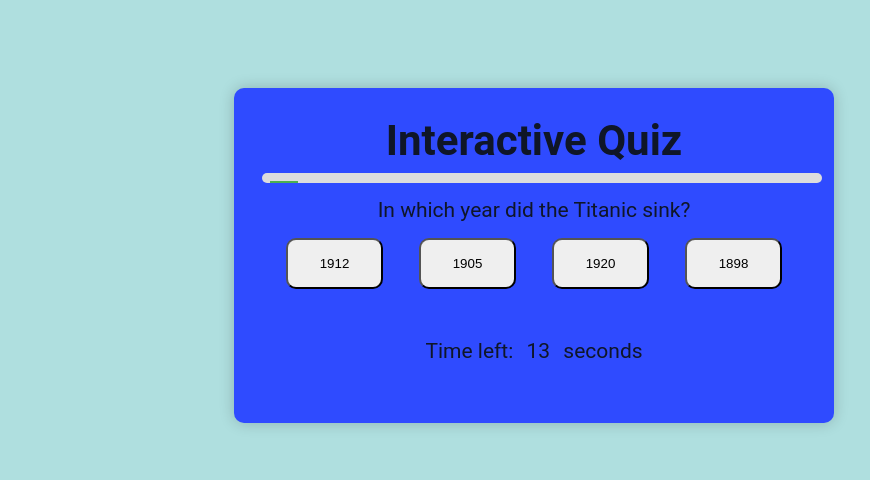
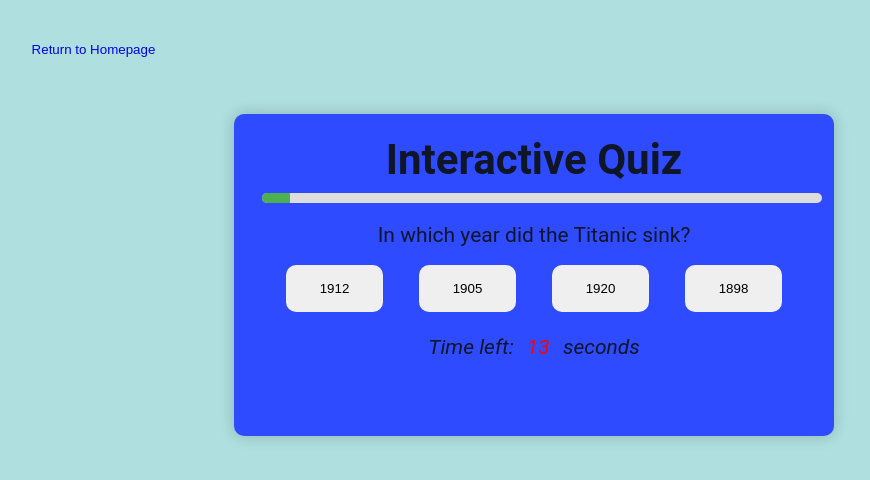
Before and after one commit to MIGHTYJNR/SynergyQuizProject, a plain HTML site: page quiz.html in a window 1280 px wide. Both pictures are taken after a click on the button "Start Quiz". Shown: the whole page, without its empty margins (106-976 px from the left). Drawn offline with Linux system fonts and the light colour scheme.

Commit message:
Modified the styling
I have added the following;
Button to return to the homepage.
Centered the next and restart buttons.
Removed borders.
Added an introductory text before the quiz starts.
Added more spacing.
Filled the progress bar.

```diff
--- a/quiz.html
+++ b/quiz.html
@@ -15,11 +15,18 @@
 </head>
 
 <body>
+    <header>
+        <button type="button" id="homepage"><a href="index.html">Return to Homepage</a></button>
+    </header>
     <div class="quiz-container">
 
         <h1>Interactive Quiz</h1>
 
         <div id="start-box">
+            <p id="quiz-rule">Quiz is made of 20 questions. There are 4 options for the first 15 questions for you to choose from, while the last 5 questions have True or False options.
+                You must choose your answer before the 15 seconds timer finishes and the question resets. <br>
+                Goodluck!
+            </p>
             <button id="start-button" onclick="startQuiz()">Start Quiz</button>
         </div>
 
@@ -42,7 +49,7 @@
                     <button class="answer-button" onclick="selectAnswer(1)">Answer 2</button>
                     <button class="answer-button" onclick="selectAnswer(2)">Answer 3</button>
                     <button class="answer-button" onclick="selectAnswer(3)">Answer 4</button>
-                </div> <br>
+                </div>
                 <p id="feedback" style="margin-top: 10px;"></p>
                 <p id="timer">Time left: <span id="time-left">15</span> seconds</p>
                 <button id="next-button" onclick="nextQuestion()">Next</button>
--- a/script.js
+++ b/script.js
@@ -254,5 +254,5 @@ function displayResult() {
 function restartQuiz() {
     currentQuestionIndex = 0;
     score = 0;
-    window.location.href = "index.html"; // Redirect to the home page
+    window.location.href = "quiz.html"; // Redirect to the quiz page
 }
--- a/style.css
+++ b/style.css
@@ -76,6 +76,30 @@ body {
 
 /* Styling for Questions and Answers page (quiz.html) */
 
+#homepage {
+    border: none;
+    background: none;
+    padding: 1.1rem;
+    border-radius: 10px;
+    margin-top: 0.5rem;
+    display: flex;
+    flex-direction: row;
+    justify-content: flex-end;
+    align-items: flex-end;
+}
+
+#homepage a {
+    text-decoration: none;
+}
+
+#homepage a:hover {
+    background-color: #0F1628;
+    color: #ddd;
+    padding: 10px;
+    border-radius: 8px;
+    align-items: end;
+}
+
 .quiz-container {
     background-color: #2F4BFF;
     color: #0F1628;
@@ -85,9 +109,15 @@ body {
     display: block;
     text-align: center;
     max-width: 600px;
-    margin-top: 5rem;
+    margin-top: 2rem;
     margin-left: auto;
     margin-right: auto;
+    line-height: 35px;
+}
+
+#quiz-rule {
+    margin-top: 0.99rem;
+    font-size: 11pt;
 }
 
 #start-button {
@@ -105,19 +135,37 @@ body {
     align-items: center;
     border-radius: 10px;
     gap: 20px;
+    margin-top: 0.25rem;
 }
 
 .answer-button,
-#next-button {
+#next-button,
+#restartQuiz {
     width: 400px;
     padding: 1rem;
     margin-bottom: 0.5rem;
+    margin-top: 0.25rem;
     display: flex;
     flex-direction: row;
     justify-content: center;
     align-items: center;
+    border: none;
     border-radius: 10px;
     cursor: pointer;
+}
+
+#next-button, #restartQuiz {
+    margin-left: 5rem;
+}
+
+#timer {
+    margin-top: 0.25rem;
+    font-style: italic;
+}
+
+#time-left {
+    color: red;
+    font-style: italic;
 }
 
 .answer-button:hover {
@@ -129,6 +177,7 @@ body {
     background-color: #ddd;
     height: 10px;
     margin-bottom: 15px;
+    margin-top: 0.99rem;
     border-radius: 5px;
     overflow: hidden;
 }
@@ -137,6 +186,7 @@ body {
     background-color: #4CAF50;
     height: 100%;
     width: 0;
+    margin: 0;
 }
 
 #result-box {
```
